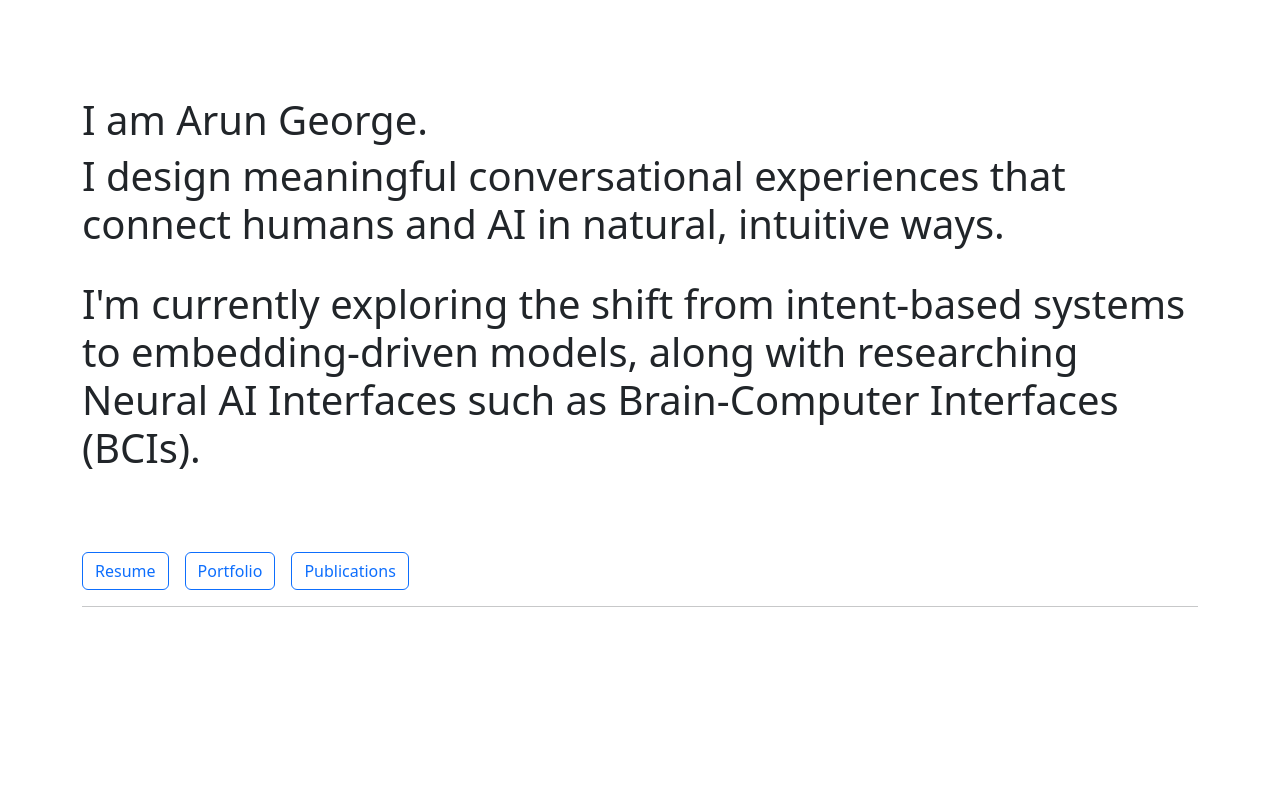
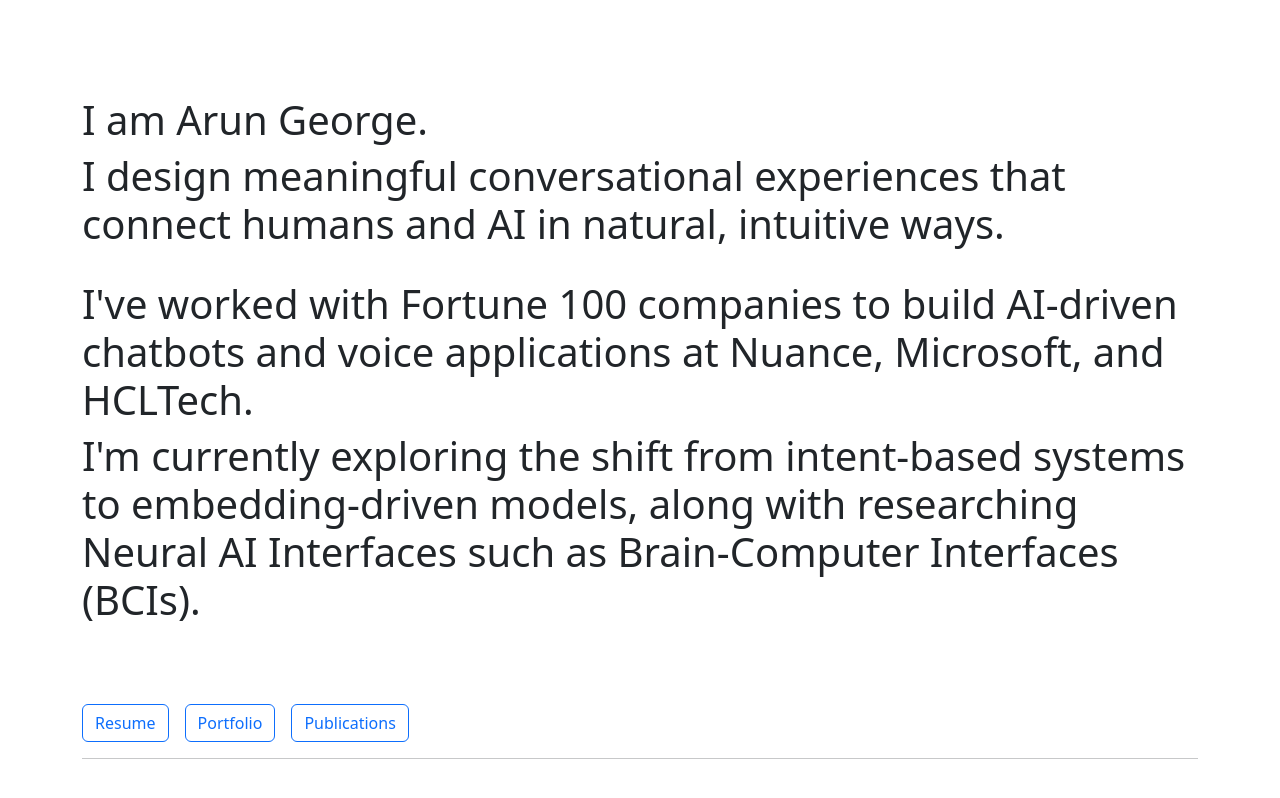
Before and after one commit to theuxfactor/arungeorge.me, a Next.js app: page / in a window 1280 px wide. Built offline with nearby package versions, Linux system fonts and the light colour scheme.

Commit message:
Update page.js
Updated main text.

```diff
--- a/src/app/page.js
+++ b/src/app/page.js
@@ -11,6 +11,7 @@ export default function HomePage() {
       <h1 className="display-6">
         I design meaningful conversational experiences that connect humans and AI in natural, intuitive ways.
         </h1> <br />
+  <h1 className="display-6">I&apos;ve worked with Fortune 100 companies to build AI-driven chatbots and voice applications at Nuance, Microsoft, and HCLTech.</h1>
 <h1 className="display-6">      I&apos;m currently exploring the shift from intent-based systems to embedding-driven models, along with researching Neural AI Interfaces such as Brain-Computer Interfaces (BCIs).</h1>
 
       <div style={{ marginTop: '4rem' }} />
```
